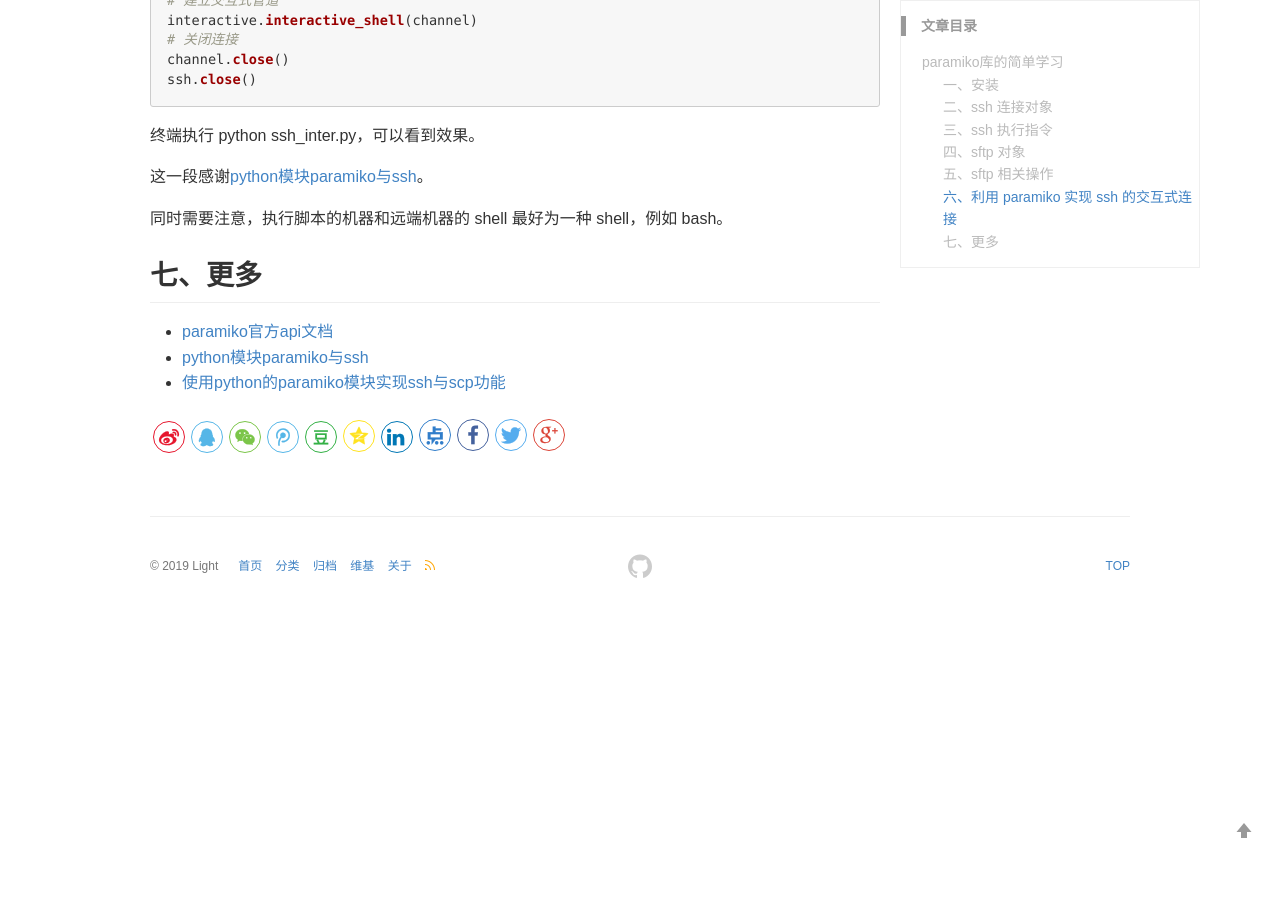
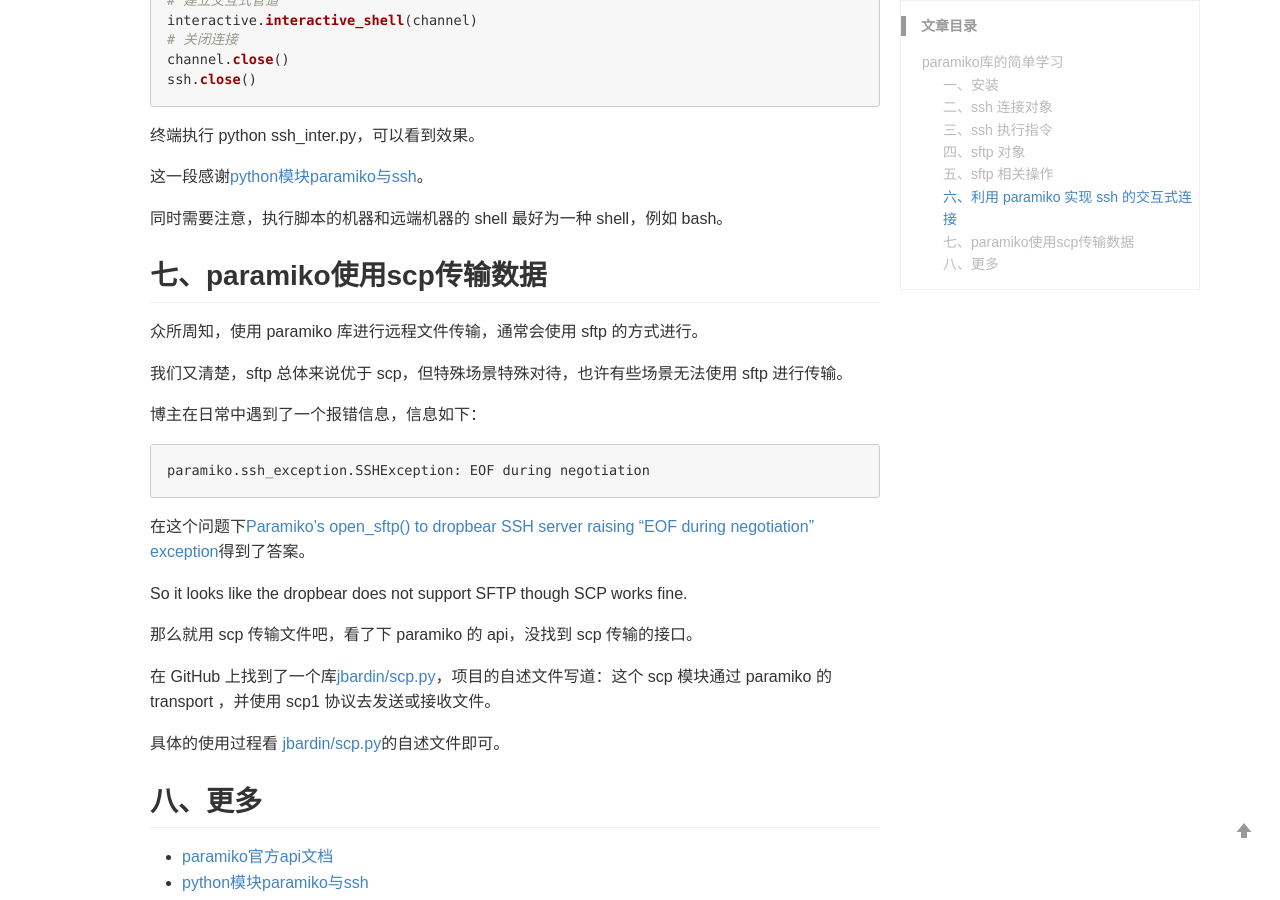
Before and after one commit to halysl/halysl.github.io, a Jekyll site: the page built from _posts/2019-01-06-paramiko的简单学习.md, in a window 1280 px wide and 900 px high, scrolled down 3988 px. Built offline with Jekyll 4.4.1, drawn with Linux system fonts in a browser that asks for light colours; before the commit the page ends 4603 px from its top, so only the background shows below that.

Commit message:
paramiki use scp

````diff
--- a/_posts/2019-01-06-paramiko的简单学习.md
+++ b/_posts/2019-01-06-paramiko的简单学习.md
@@ -189,7 +189,29 @@ ssh.close()
 
 同时需要注意，执行脚本的机器和远端机器的 shell 最好为一种 shell，例如 bash。
 
-## 七、更多
+## 七、paramiko使用scp传输数据
+
+众所周知，使用 paramiko 库进行远程文件传输，通常会使用 sftp 的方式进行。
+
+我们又清楚，sftp 总体来说优于 scp，但特殊场景特殊对待，也许有些场景无法使用 sftp 进行传输。
+
+博主在日常中遇到了一个报错信息，信息如下：
+
+```python
+paramiko.ssh_exception.SSHException: EOF during negotiation
+```
+
+在这个问题下[Paramiko's open_sftp() to dropbear SSH server raising “EOF during negotiation” exception](https://stackoverflow.com/questions/48408044/paramikos-open-sftp-to-dropbear-ssh-server-raising-eof-during-negotiation-e)得到了答案。
+
+So it looks like the dropbear does not support SFTP though SCP works fine.
+
+那么就用 scp 传输文件吧，看了下 paramiko 的 api，没找到 scp 传输的接口。
+
+在 GitHub 上找到了一个库[jbardin/scp.py](https://github.com/jbardin/scp.py)，项目的自述文件写道：这个 scp 模块通过 paramiko 的 transport ，并使用 scp1 协议去发送或接收文件。
+
+具体的使用过程看 [jbardin/scp.py](https://github.com/jbardin/scp.py)的自述文件即可。
+
+## 八、更多
 
 - [paramiko官方api文档](http://docs.paramiko.org/en/2.4/)
 - [python模块paramiko与ssh](http://www.361way.com/python-paramiko-ssh/3984.html)
````
